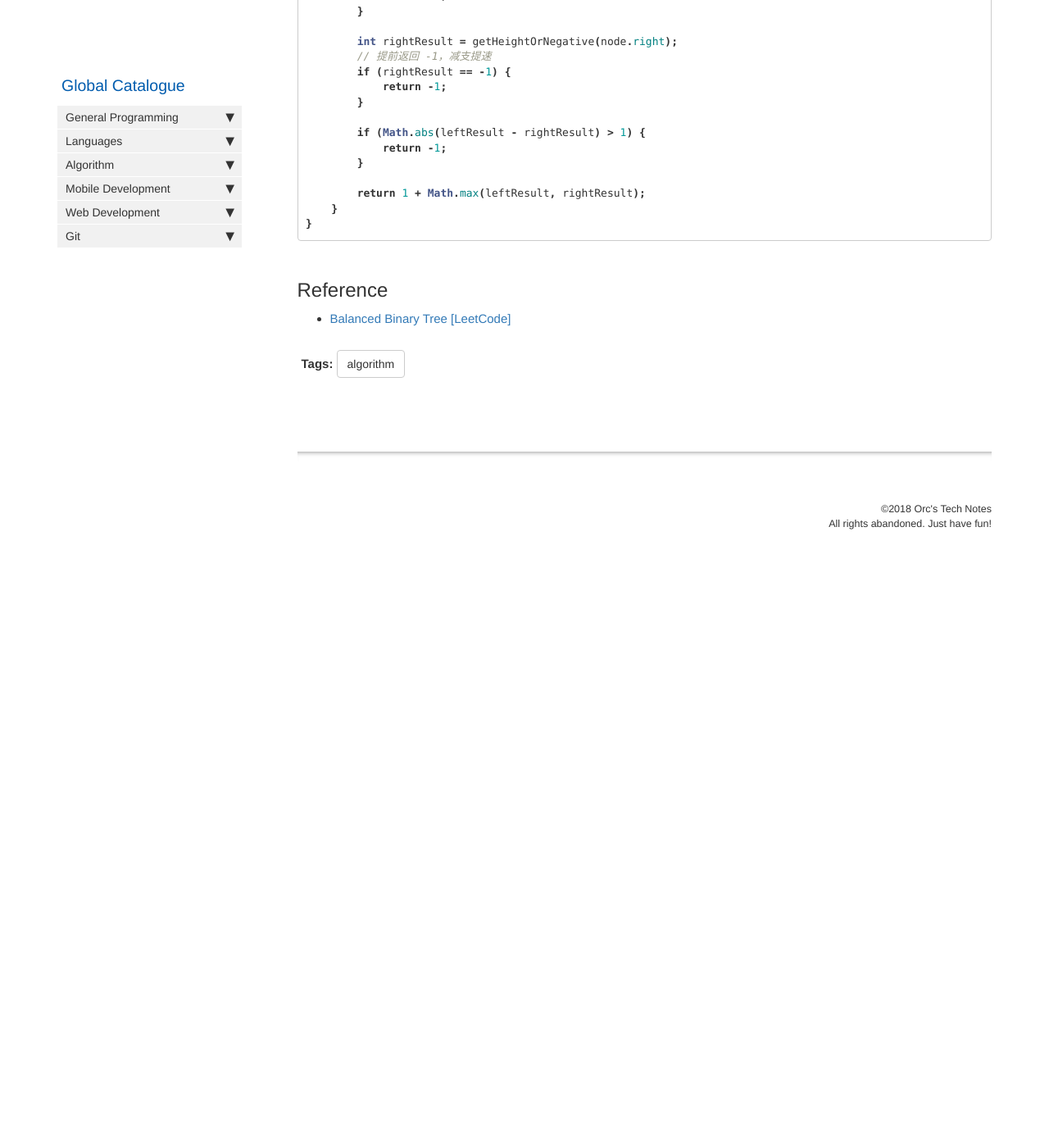
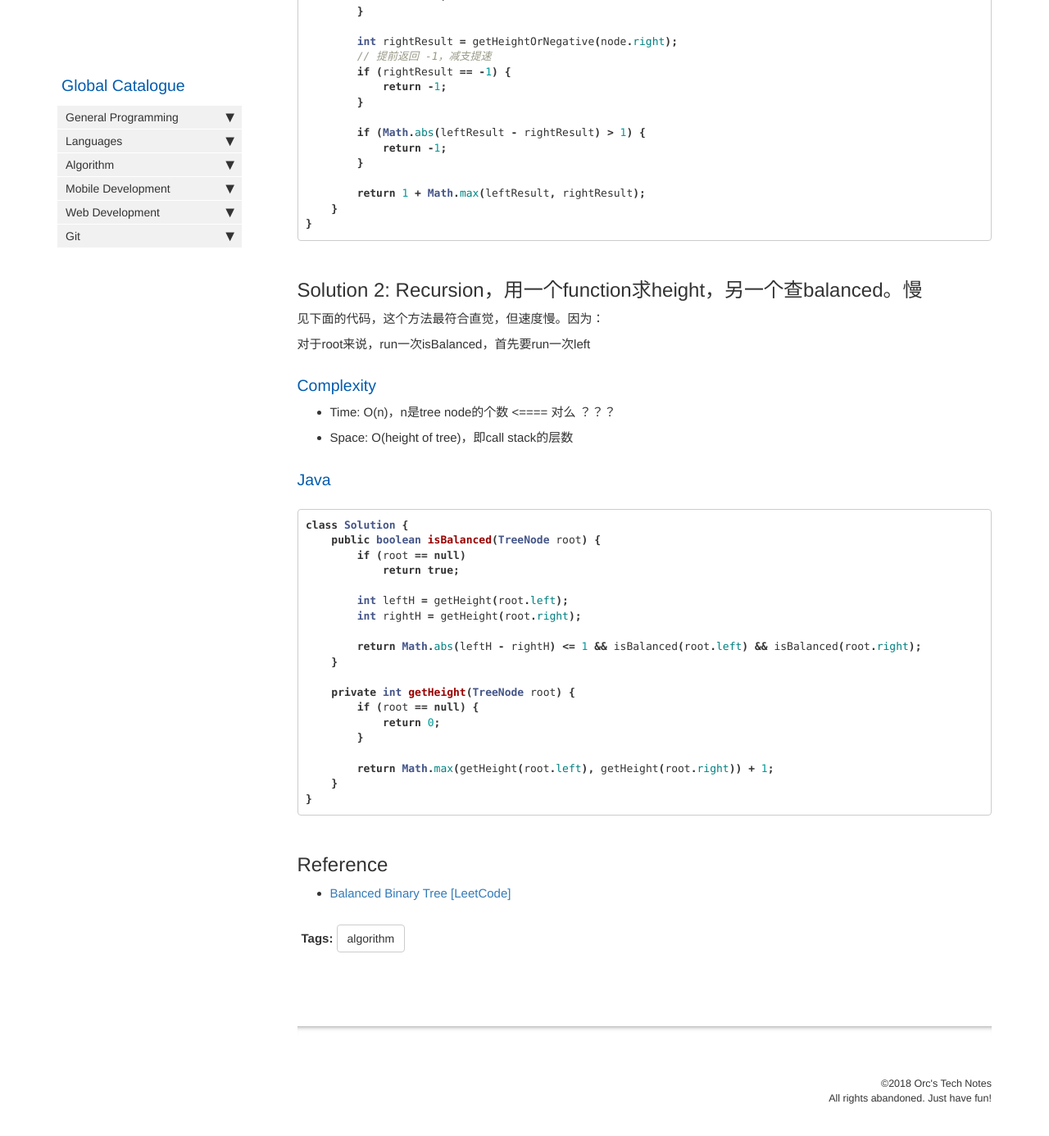
Before and after one commit to HungryOrc/hungryorc.github.io, a Jekyll site: the page built from pages/algorithm/algorithm_balanced_binary_tree.md, in a window 1280 px wide and 1400 px high, scrolled down 1220 px. Shown: the top 1386 px of the window at 82% size. Built offline with Jekyll 4.4.1, drawn with Linux system fonts in a browser that asks for light colours; nearby versions of some CDN libraries; comment, search, counter and statistics services are not loaded; before the commit the page ends 1919 px from its top, so only the background shows below that.

Commit message:
Update algorithm_balanced_binary_tree.md

````diff
--- a/pages/algorithm/algorithm_balanced_binary_tree.md
+++ b/pages/algorithm/algorithm_balanced_binary_tree.md
@@ -70,6 +70,40 @@ class Solution {
 }
 ```
 
+## Solution 2: Recursion，用一个function求height，另一个查balanced。慢
+见下面的代码，这个方法最符合直觉，但速度慢。因为：
+
+对于root来说，run一次isBalanced，首先要run一次left
+
+### Complexity
+* Time: O(n)，n是tree node的个数 <==== 对么 ？？？
+* Space: O(height of tree)，即call stack的层数
+
+### Java
+```java
+class Solution {
+    public boolean isBalanced(TreeNode root) {
+        if (root == null)
+            return true;
+
+        int leftH = getHeight(root.left);
+        int rightH = getHeight(root.right);
+
+        return Math.abs(leftH - rightH) <= 1 && isBalanced(root.left) && isBalanced(root.right);
+    }
+
+    private int getHeight(TreeNode root) {
+        if (root == null) {
+            return 0;
+        }
+
+        return Math.max(getHeight(root.left), getHeight(root.right)) + 1;
+    }
+}
+```
+
+
+
 
 ## Reference
 * [Balanced Binary Tree [LeetCode]](https://leetcode.com/problems/balanced-binary-tree/description/)
````
